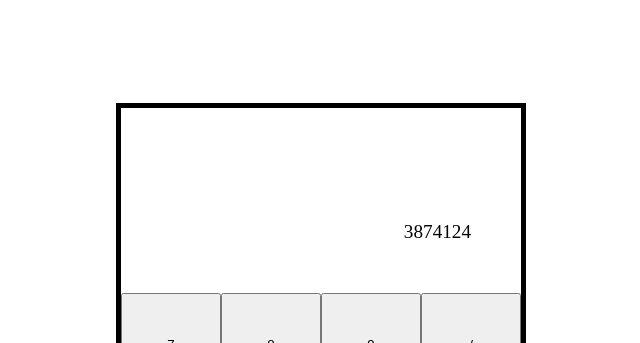
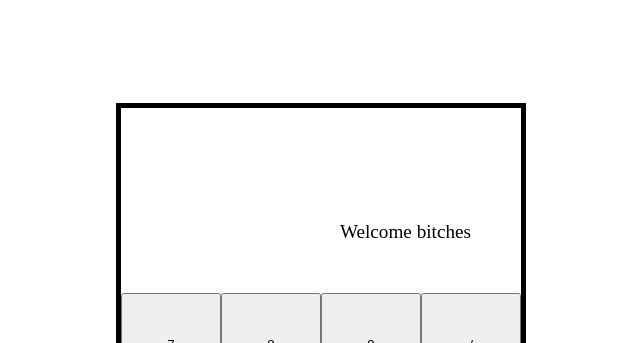
Before and after one commit to alt-me/calculator, a plain HTML site: page index.html in a window 1280 px wide. Shown: the top 343 px of the page, 327-967 px from the left. Drawn offline with Linux system fonts and the light colour scheme.

Commit message:
Add welcome message

```diff
--- a/index.html
+++ b/index.html
@@ -9,7 +9,7 @@
 </head>
 <body>
     <div id="calc">
-        <div id="display">3874124</div>
+        <div id="display">Welcome bitches</div>
         <button id="7">7</button>
         <button id="8">8</button>
         <button id="9">9</button>
```
